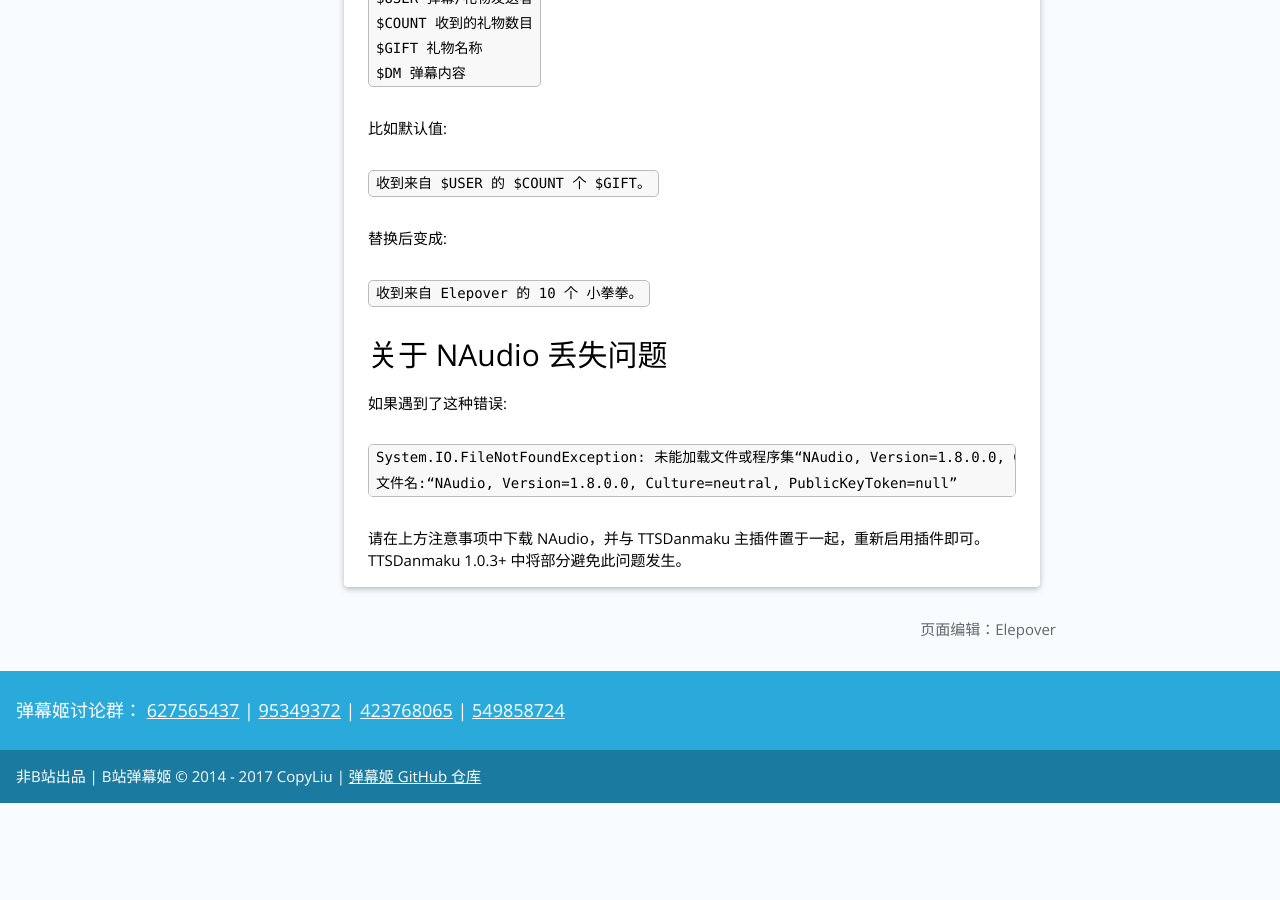
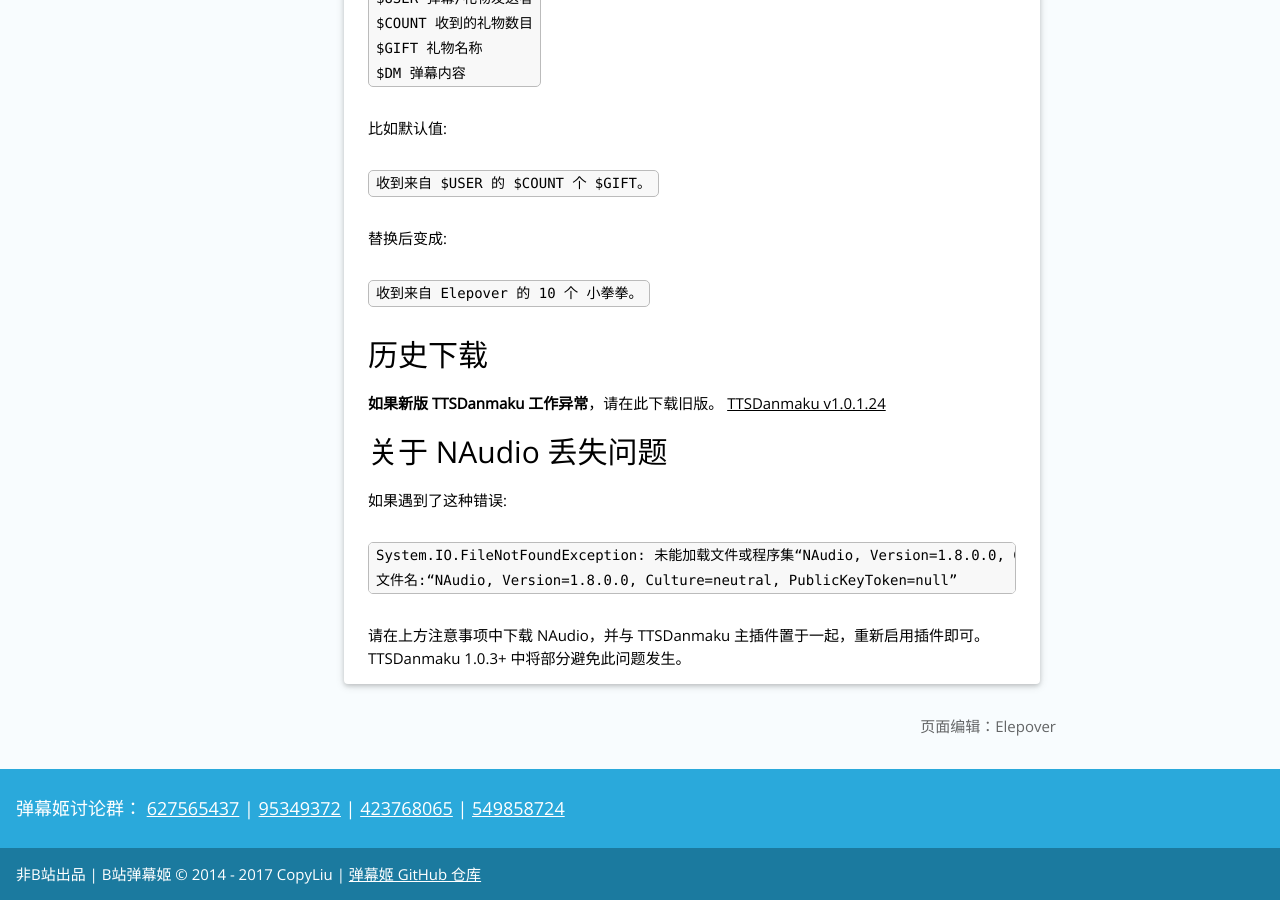
Before and after one commit to Bililive/www.danmuji.org, a Jekyll site: the page built from _plugin/TTSDanmaku.md, in a window 1280 px wide and 900 px high, scrolled down 3299 px. Built offline with Jekyll 4.4.1, drawn with Linux system fonts in a browser that asks for light colours; nearby versions of some CDN libraries; some web fonts are replaced; comment, search, counter and statistics services are not loaded; before the commit the page ends 4102 px from its top, so only the background shows below that; some of the changed text lies outside the part shown.

Commit message:
Update TTSDanmaku.md

````diff
--- a/_plugin/TTSDanmaku.md
+++ b/_plugin/TTSDanmaku.md
@@ -157,6 +157,12 @@
 收到来自 Elepover 的 10 个 小拳拳。
 ```
 
+历史下载
+----
+
+**如果新版 TTSDanmaku 工作异常**，请在此下载旧版。
+[TTSDanmaku v1.0.1.24](https://www.danmuji.cn/resources/TTSDanmaku/ver10124/TTSDanmaku.zip)
+
 关于 NAudio 丢失问题
 -------------
 
````
Also changed, not shown: other parts of _plugin/TTSDanmaku.md (+2 -2 lines).
